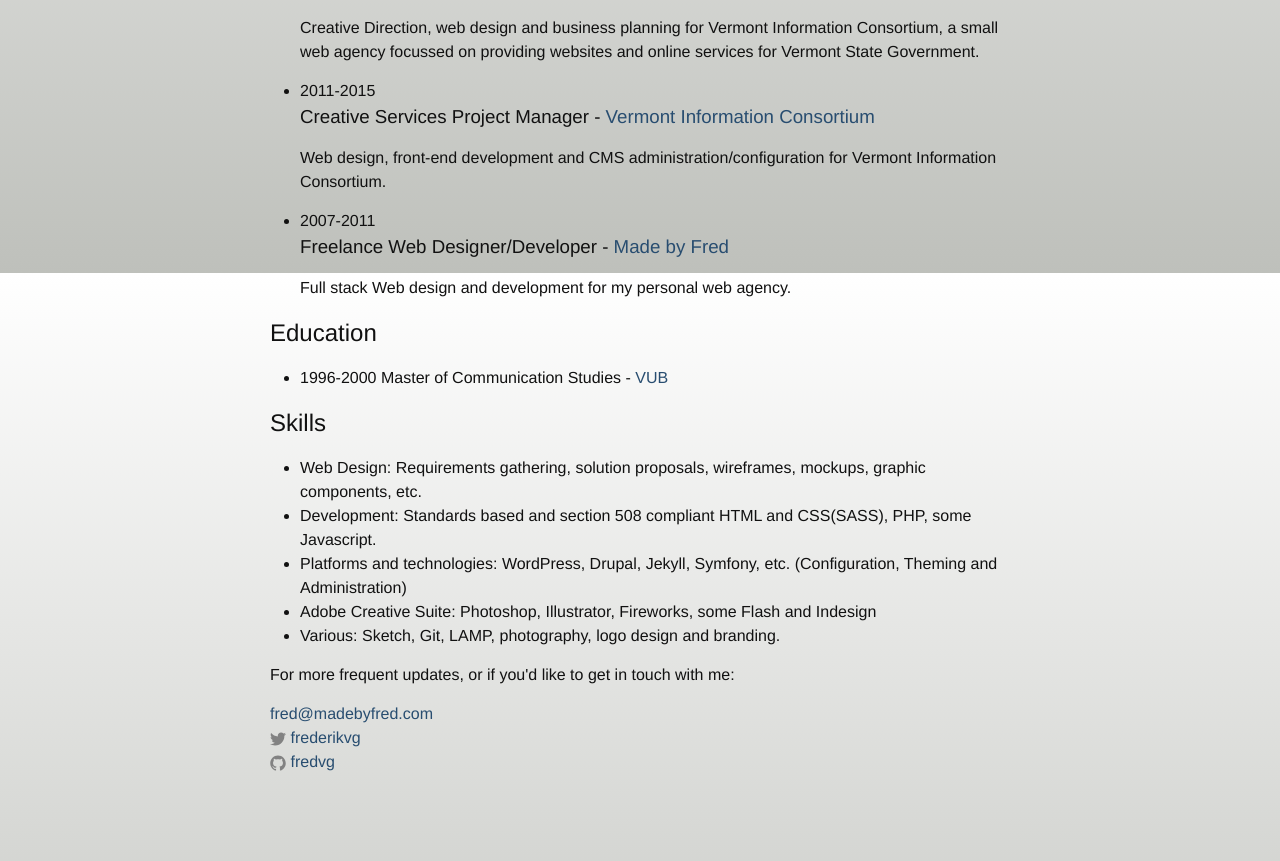
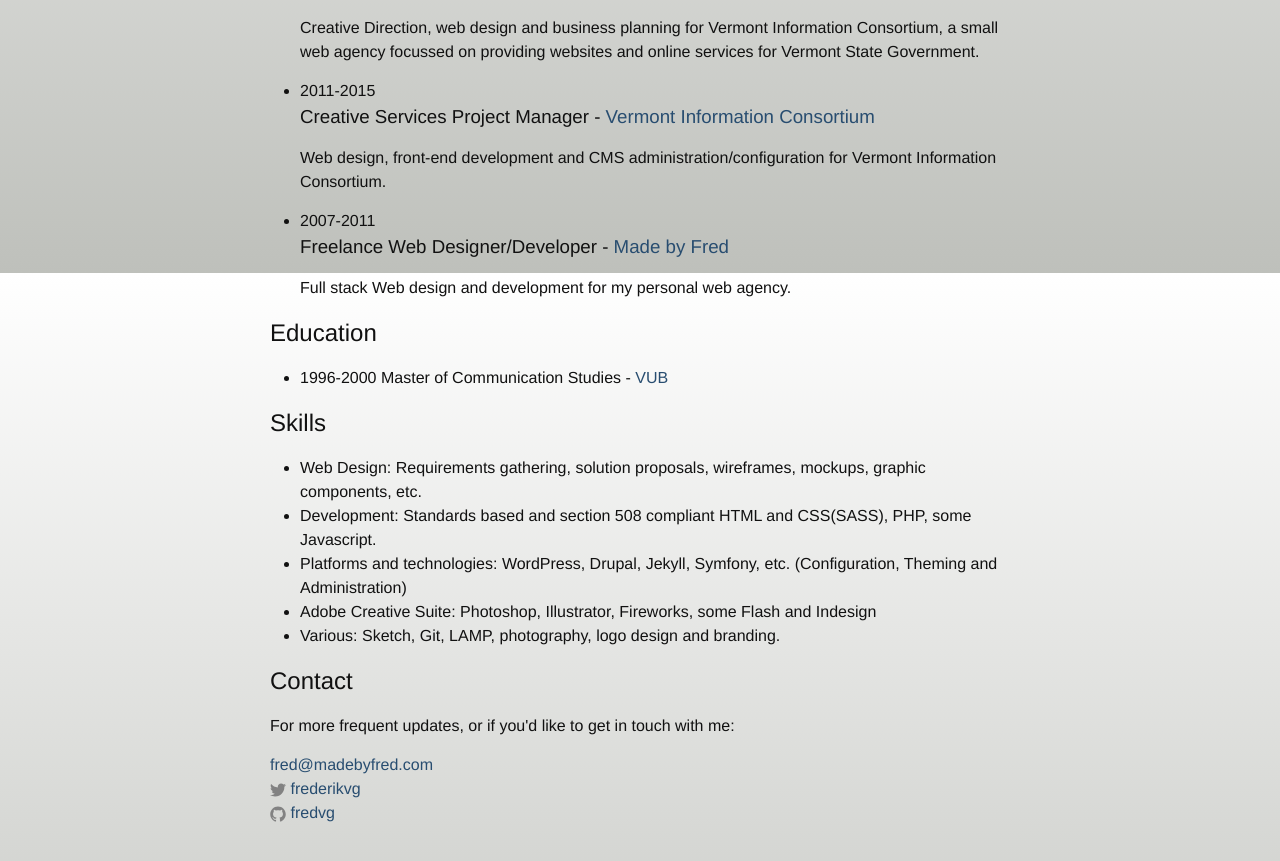
Before and after one commit to fredvg/fredvg.github.io, a Jekyll site: the page built from index.html, in a window 1280 px wide and 900 px high, scrolled down 627 px. Shown: the top 861 px of the window. Built offline with Jekyll 4.4.1, drawn with Linux system fonts in a browser that asks for light colours.

Commit message:
add title to contact section

```diff
--- a/index.html
+++ b/index.html
@@ -85,6 +85,7 @@
 -->
 
 	<section class="contact">
+		<h2 class="section-title">Contact</h2>
 		<p>For more frequent updates, or if you'd like to get in touch with me:</p>
 	  		<ul class="social-media-list">
 	          <li><a href="mailto:{{ site.email }}">{{ site.email }}</a></li>
```
